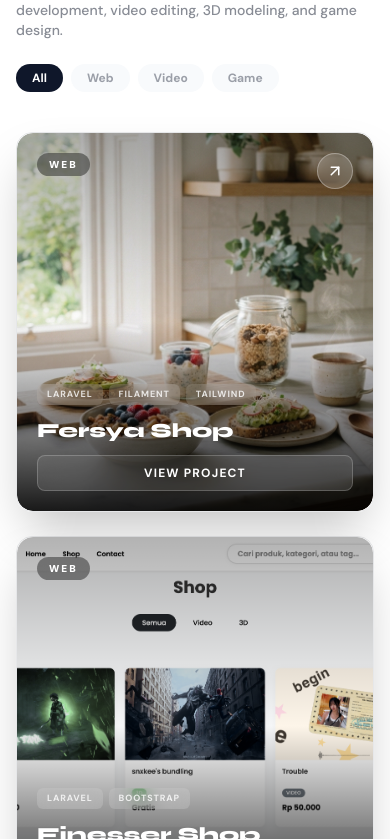
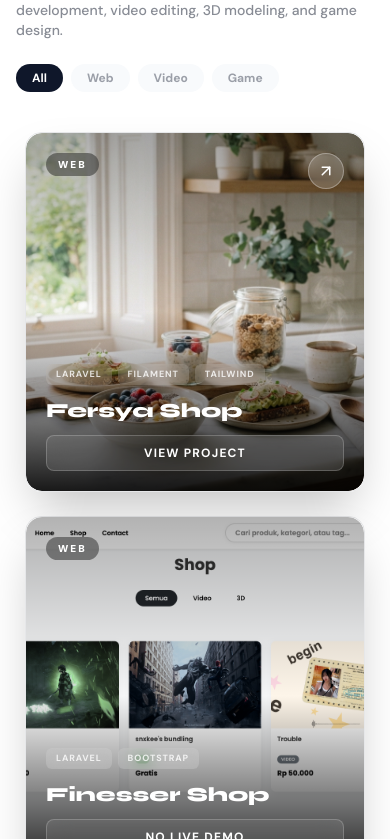
Before and after one commit to FerrelHD/Portofolio, a React (Vite) app: page / in a window 390 px wide. Shown: the part 1645-2484 px from the top of the page. Built offline with nearby package versions, Linux system fonts and the light colour scheme.

Commit message:
optimize full layout mobile responsiveness and card sizing

```diff
--- a/src/components/Projects.jsx
+++ b/src/components/Projects.jsx
@@ -131,7 +131,7 @@ const ProjectCard = ({ project }) => {
           rotateY,
           transformStyle: "preserve-3d",
         }}
-        className="group relative h-[380px] w-full sm:h-[420px] rounded-2xl bg-transparent shadow-2xl border border-dark/10 overflow-hidden"
+        className="group relative h-[360px] sm:h-[420px] w-full max-w-[340px] sm:max-w-none rounded-2xl bg-transparent shadow-2xl border border-dark/10 overflow-hidden"
       >
         <CardWrapper
           href={project.link}
```
